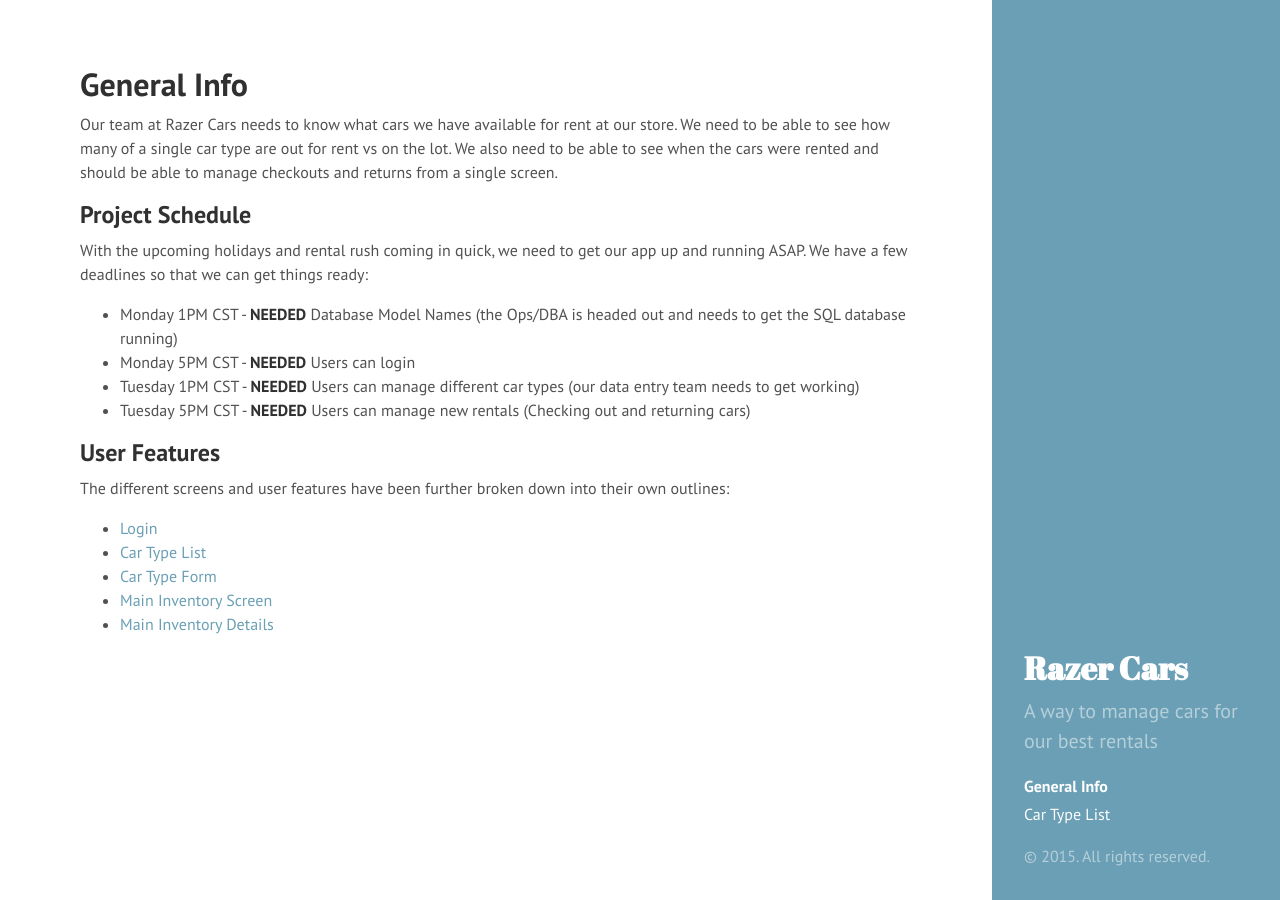
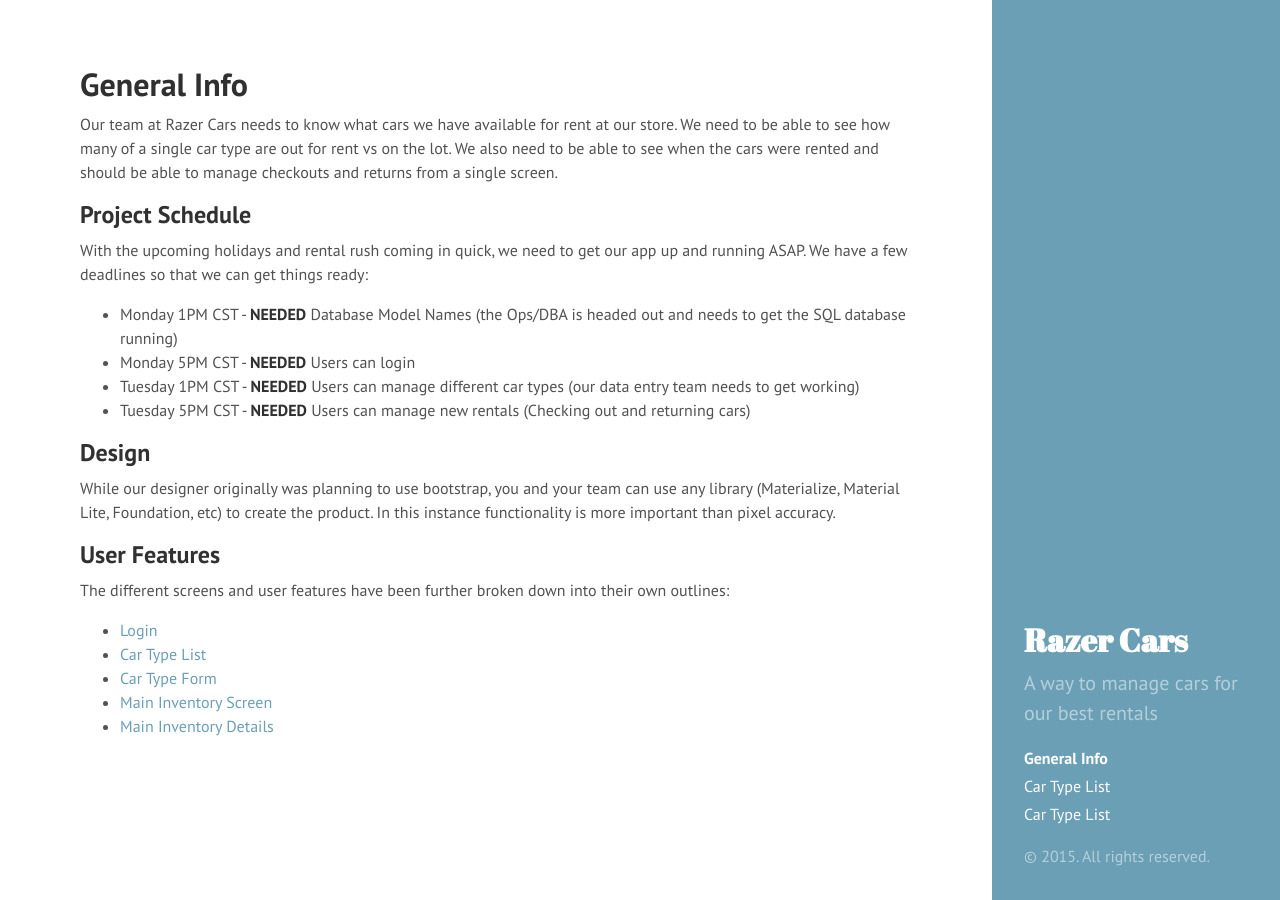
Before and after one commit to TIY-LR/razer-cars, a Jekyll site: the page built from index.md, in a window 1280 px wide. Built offline with Jekyll 4.4.1, drawn with Linux system fonts in a browser that asks for light colours; Markdown is read by kramdown in place of the engine named in the settings.

Commit message:
Design details

```diff
--- a/index.md
+++ b/index.md
@@ -18,6 +18,11 @@ We have a few deadlines so that we can get things ready:
 * Tuesday 1PM CST - **NEEDED** Users can manage different car types (our data entry team needs to get working)
 * Tuesday 5PM CST - **NEEDED** Users can manage new rentals (Checking out and returning cars)
 
+## Design
+
+While our designer originally was planning to use bootstrap, you and your team can use any library (Materialize, Material Lite, Foundation, etc) to create the product.
+In this instance functionality is more important than pixel accuracy.
+
 ## User Features
 
 The different screens and user features have been further broken down into their own outlines:
--- /dev/null
+++ b/resources.md
@@ -0,0 +1,6 @@
+---
+layout: page
+title: Car Type List
+---
+
+# Ember And Front End Resources
```
